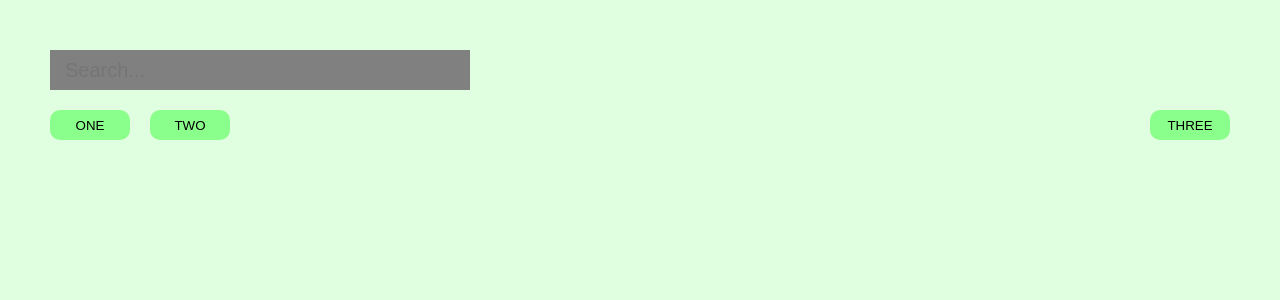
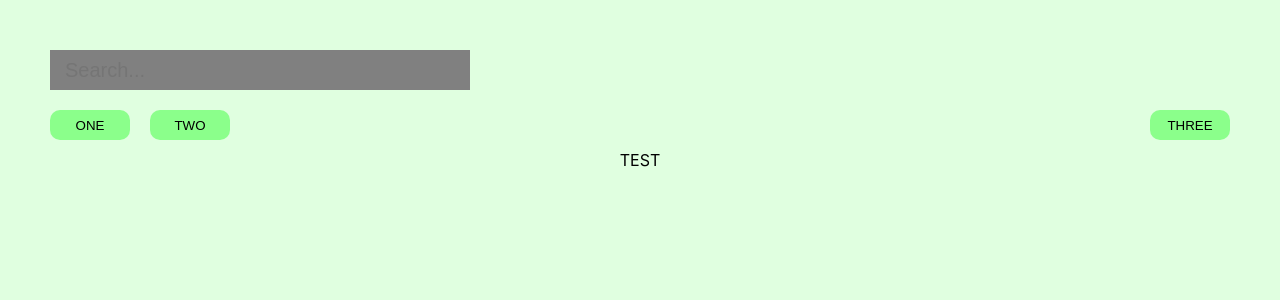
Before and after one commit to ArminasStrolys/react-application-assignment-1, a React (Create React App) app: page / in a window 1280 px wide. Shown: the top 300 px of the page. Built offline with nearby package versions, Linux system fonts and the light colour scheme.

Commit message:
Creating multiple search results components

```diff
--- a/src/modules/app/App.js
+++ b/src/modules/app/App.js
@@ -1,10 +1,12 @@
 import Navi from "../navi/Navi"
+import List from "../list/List";
 import "./App.css";
 
 function App() {
   return (
     <div className="App">
       <Navi />
+      <List />
     </div>
   );
 }
--- /dev/null
+++ b/src/modules/list/List.jsx
@@ -0,0 +1,11 @@
+import React from 'react';
+
+const List = () => {
+    return (
+        <div className='list'>
+            TEST
+        </div>
+    );
+}
+
+export default List;
```
